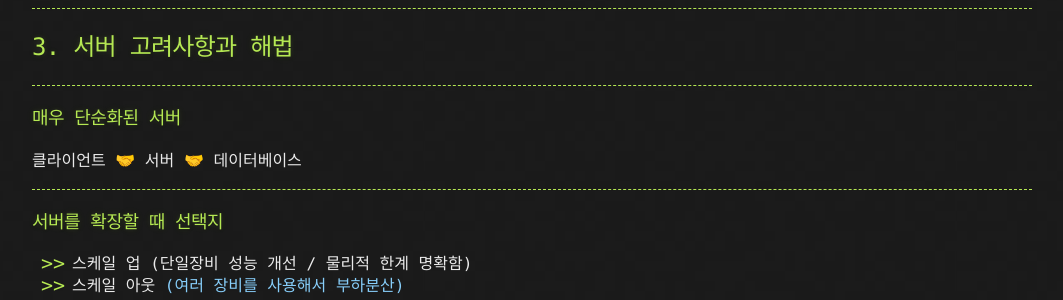
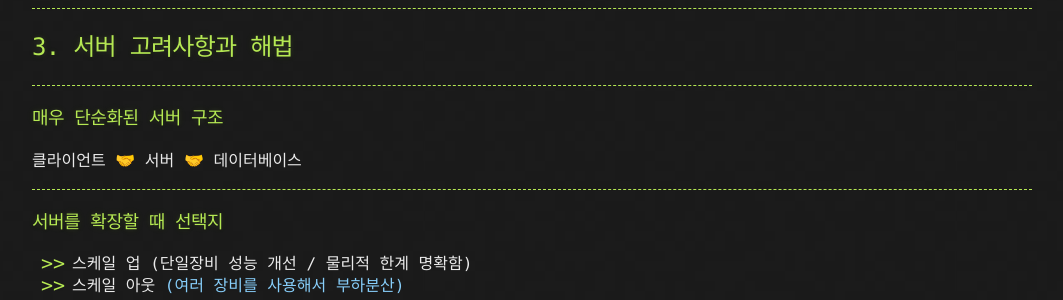
Before and after one commit to hueypark/hueypark.github.io, a Jekyll site: the page built from assets/slide/huge-single-mmorpg-server.md, in a window 1280 px wide and 900 px high, scrolled down 2687 px. Shown: the part 153-453 px from the top of the window, without its empty margins (108-1171 px from the left). Built offline with Jekyll 4.4.1, drawn with Linux system fonts in a browser that asks for light colours; our own code applies the rules of GitHub Pages for plain Markdown files.

Commit message:
Update huge-single-mmorpg-server.md

```diff
--- a/assets/slide/huge-single-mmorpg-server.md
+++ b/assets/slide/huge-single-mmorpg-server.md
@@ -144,7 +144,7 @@
 
 ---
 
-### 매우 단순화된 서버
+### 매우 단순화된 서버 구조
 
 클라이언트 🤝 서버 🤝 데이터베이스
 
```
